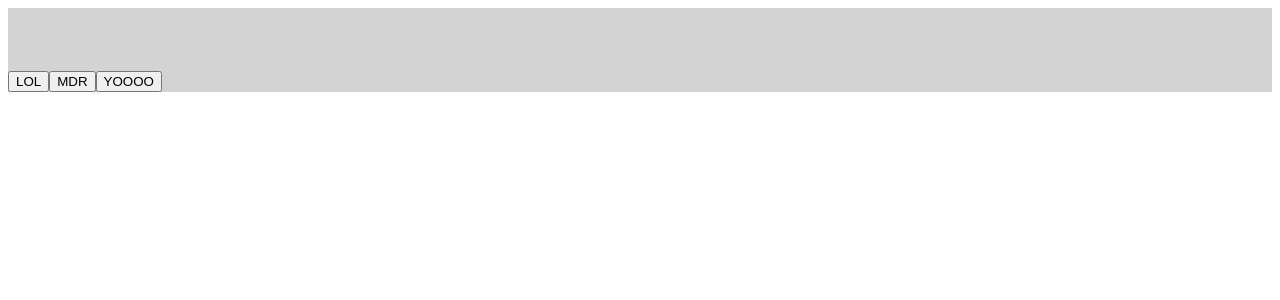
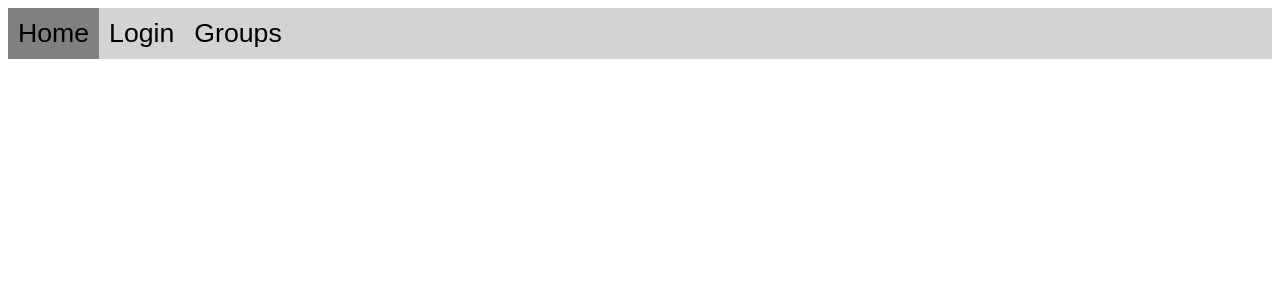
Before and after one commit to GiovanniKarra/NNN-With-Friends, a Svelte app in the folder frontend/: page /home in a window 1280 px wide. Shown: the top 300 px of the page. Built offline with nearby package versions, Linux system fonts and the light colour scheme.

Commit message:
functional login frontend

```diff
--- a/frontend/index.html
+++ b/frontend/index.html
@@ -8,6 +8,6 @@
 	</head>
 	<body>
 		<div id="app"></div>
-    <script type="module" src="/src/main.js"></script>
+		<script type="module" src="src/main.js"></script>
 	</body>
 </html>
--- a/frontend/jsconfig.json
+++ b/frontend/jsconfig.json
@@ -28,5 +28,5 @@
    * Use global.d.ts instead of compilerOptions.types
    * to avoid limiting type declarations.
    */
-  "include": ["src/**/*.d.ts", "src/**/*.js", "src/**/*.svelte"]
+  "include": ["src/**/*.d.ts", "src/**/*.js", "src/**/*.svelte", "./**/main.js"]
 }
--- a/frontend/src/App.svelte
+++ b/frontend/src/App.svelte
@@ -1,6 +1,20 @@
 <script>
-	import NavBar from "./mainpage/NavBar.svelte";
+	import NavBar from "./NavBar.svelte";
+	import LoginPage from "./LoginPage.svelte";
+	import { pageState } from "./stores";
 
+
+	const stateToComponent = {
+		"login": LoginPage
+	}
+	let currentPage = "";
+
+	pageState.subscribe(
+		(value) => {
+			window.history.replaceState(value, "", "/"+value.path.join("/"));
+			currentPage = value.path[0];
+		}
+	);
 
 </script>
 
@@ -9,6 +23,7 @@
 </header>
 <main>
 	<NavBar />
+	<svelte:component this={stateToComponent[currentPage]} />
 </main>
 
 <style>
--- /dev/null
+++ b/frontend/src/CreateForm.svelte
@@ -0,0 +1,18 @@
+<script>
+	let username; let password;
+	async function signup() {
+		let ret = await fetch(`/api/signup`, {
+			method: "POST",
+			body: JSON.stringify({ username: username, password: password}) }
+		)
+		console.log(ret)
+	}
+</script>
+
+
+<div class="signup-form">
+	<h4>Login</h4>
+	<input type="text" name="username" id="username" placeholder="username" bind:value={username}>
+	<input type="password" name="password" id="password" placeholder="password" bind:value={password}>
+	<button class="Submit" on:click={signup}>Signup</button>
+</div>
--- /dev/null
+++ b/frontend/src/LoginForm.svelte
@@ -0,0 +1,23 @@
+<script>
+	let username; let password;
+	async function login() {
+		let ret = username === "LOL"?
+		await fetch(`/api/login`, {
+			method: "POST",
+			headers: {"content-type": "application/json"} })
+		: await fetch(`/api/login`, {
+			method: "POST",
+			body: JSON.stringify({ username: username, password: password}),
+			headers: {"content-type": "application/json"} }
+		)
+		console.log(ret)
+	}
+</script>
+
+
+<div class="login-form">
+	<h4>Login</h4>
+	<input type="text" name="username" id="username" placeholder="username" bind:value={username}>
+	<input type="password" name="password" id="password" placeholder="password" bind:value={password}>
+	<button class="Submit" on:click={login}>Login</button>
+</div>
--- /dev/null
+++ b/frontend/src/LoginPage.svelte
@@ -0,0 +1,30 @@
+<script>
+	import CreateForm from "./CreateForm.svelte";
+	import LoginForm from "./LoginForm.svelte";
+
+	let create = false;
+</script>
+
+{#if create}
+	<CreateForm />
+{:else}
+	<LoginForm />
+{/if}
+
+<button class="toggle-mode" on:click={() => create = !create}>
+	{create? "go to login page": "create account"}
+</button>
+
+
+<style>
+	.toggle-mode {
+		background: none;
+		border: none;
+		text-decoration: underline;
+		color: blue;
+	}
+	.toggle-mode:hover {
+		text-decoration: none;
+		cursor: pointer;
+	}
+</style>
--- /dev/null
+++ b/frontend/src/NavBar.svelte
@@ -0,0 +1,28 @@
+<script>
+// @ts-nocheck
+
+	import NavButton from "./NavButton.svelte";
+
+	let tabs = ["Home", "Login", ["Groups", ["Group1", "Group2"]]]
+</script>
+
+<div class="navbar">
+	{#each tabs as tab}
+		{#if typeof(tab) === "string"}
+			<NavButton name={tab} state={[tab.toLowerCase()]}/>
+		{:else}
+			<NavButton name={tab[0]} state={[tab[0].toLowerCase()]} dropdown={tab[1]}/>
+		{/if}
+	{/each}
+</div>
+
+<style>
+	.navbar {
+		display: flex;
+		flex-direction: row;
+
+		background-color: lightgray;
+		margin: 0;
+		padding: 0;
+	}
+</style>
--- /dev/null
+++ b/frontend/src/NavButton.svelte
@@ -0,0 +1,50 @@
+<script>
+	import NavButton from "./NavButton.svelte";
+	import { pageState } from "./stores";
+
+	export let name = "";
+	export let dropdown = [];
+	export let state = [];
+
+	let hover = false;
+
+	let selected = false;
+	pageState.subscribe(
+		(value) => selected = state.join("/") === value.path.join("/")
+	)
+</script>
+
+<!-- svelte-ignore a11y-no-static-element-interactions -->
+<!-- svelte-ignore a11y-mouse-events-have-key-events -->
+<div class="navbutton" on:mouseover={() => hover = true} on:mouseleave={() => hover = false}>
+	<button style={selected? "background: grey": ""}
+		on:click={() => pageState.update((current) => ({...current, path:state}))}>
+		{name}
+	</button>
+
+	{#if hover}
+		{#each dropdown as drop}
+			<NavButton name={drop} state={state.concat(drop.toLowerCase())}/>
+		{/each}
+	{/if}
+</div>
+
+<style>
+	.navbutton {
+		display: flex;
+		flex-direction: column;
+		overflow: hidden;
+	}
+	.navbutton > button {
+		background: none;
+		border: none;
+		margin: 0;
+		padding: 10px;
+		cursor: pointer;
+		font-size: 20pt;
+	}
+	.navbutton > button:hover {
+		background: lightblue;
+		transition-duration: 0.1s;
+	}
+</style>
--- a/frontend/src/mainpage/NavBar.svelte
+++ /dev/null
@@ -1,21 +0,0 @@
-<script>
-	import NavButton from "./NavButton.svelte";
-
-</script>
-
-<div class="navbar">
-	<NavButton name = "LOL"/>
-	<NavButton name = "MDR"/>
-	<NavButton name = "YOOOO" dropdown = {["hey", "there"]}/>
-</div>
-
-<style>
-	.navbar {
-		display: flex;
-		flex-direction: row;
-
-		background-color: lightgray;
-		padding-top: 5%;
-		margin: 0;
-	}
-</style>
--- a/frontend/src/mainpage/NavButton.svelte
+++ /dev/null
@@ -1,30 +0,0 @@
-<script>
-	export let name = "";
-	export let dropdown = [];
-
-	let hover = false;
-</script>
-
-<!-- svelte-ignore a11y-no-static-element-interactions -->
-<!-- svelte-ignore a11y-mouse-events-have-key-events -->
-<div class="navbutton" on:mouseover={() => hover = true} on:mouseleave={() => hover = false}>
-	<button on:click={() => fetch("/yo")}>
-		{name}
-	</button>
-
-	{#if hover}
-		{#each dropdown as drop}
-			<button>
-				{drop}
-			</button>
-		{/each}
-	{/if}
-</div>
-
-<style>
-	.navbutton {
-		display: flex;
-		flex-direction: column;
-		overflow: hidden;
-	}
-</style>
--- /dev/null
+++ b/frontend/src/stores.js
@@ -0,0 +1,5 @@
+import { writable } from "svelte/store";
+
+let state = window.location.pathname.replace(/^\//, "").replace(/\/$/, "");
+let path = state === ""? ["home"] : state.split("/")
+export const pageState = writable({path: path});
--- a/frontend/vite.config.js
+++ b/frontend/vite.config.js
@@ -1,7 +1,16 @@
 import { defineConfig } from 'vite'
 import { svelte } from '@sveltejs/vite-plugin-svelte'
+import { resolve } from 'path'
 
 // https://vitejs.dev/config/
 export default defineConfig({
-  plugins: [svelte()],
+	plugins: [svelte()],
+	build: {
+		// rollupOptions: {
+		// 	input: {
+		// 		home: resolve(__dirname, 'home/index.html'),
+		// 		login: resolve(__dirname, 'login/index.html'),
+		// 	},
+		// },
+	},
 })
```
Also changed, not shown: 1 other file (tests, documents, lock files or other folders). Lines whose indentation alone changed are shown as unchanged.
